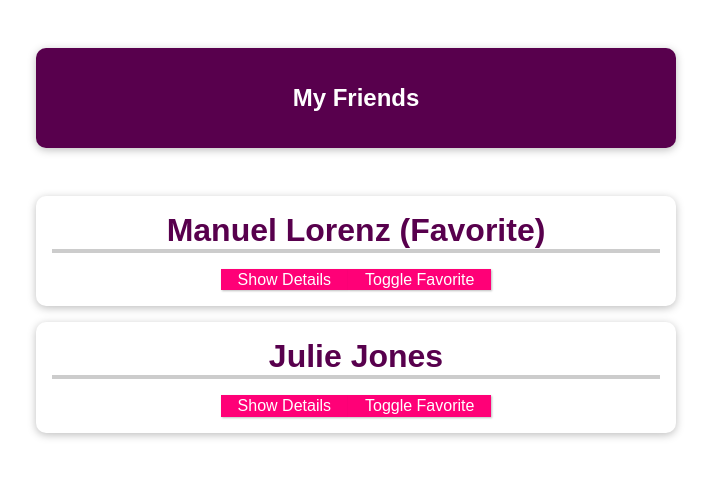
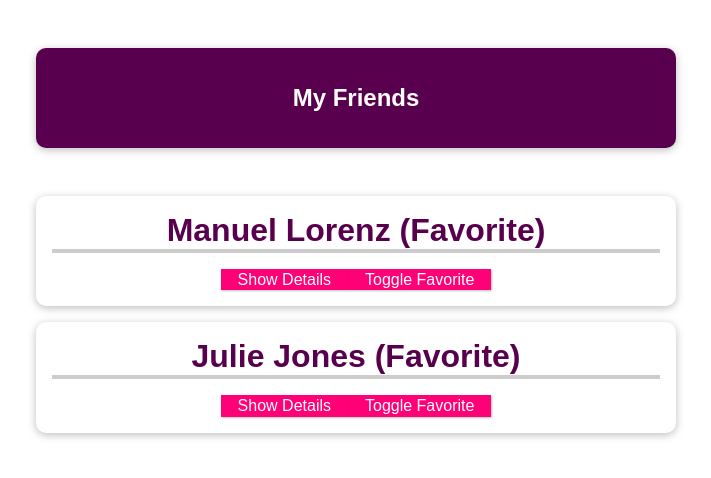
Before and after one commit to devR2001/vue-basics, a Vue app in the folder udemy-first-app/: page / in a window 1280 px wide. Shown: the top 478 px of the page, without its empty margins (284-995 px from the left). Built offline with nearby package versions, Linux system fonts and the light colour scheme.

Commit message:
Working with Dynamic Prop Values

```diff
--- a/udemy-first-app/src/App.vue
+++ b/udemy-first-app/src/App.vue
@@ -5,15 +5,12 @@
     </header>
     <ul>
       <friend-contact
-        name="Manuel Lorenz"
-        phone-number="1234 78992"
-        email-adress="manuel@localhost.com"
-        is-favorite="1"
-      ></friend-contact>
-      <friend-contact
-        name="Julie Jones"
-        phone-number="1234 78992"
-        email-adress="julie@localhost.com"
+        v-for="friend in friends"
+        :key="friend.id"
+        :name="friend.name"
+        :phone-number="friend.phone"
+        :email-adress="friend.email"
+        :is-favorite="true"
       ></friend-contact>
     </ul>
   </section>
--- a/udemy-first-app/src/components/FriendContact.vue
+++ b/udemy-first-app/src/components/FriendContact.vue
@@ -1,6 +1,6 @@
 <template>
   <li>
-    <h2>{{ name }} {{ friendIsFavorite === "1" ? "(Favorite)" : "" }}</h2>
+    <h2>{{ name }} {{ friendIsFavorite ? "(Favorite)" : "" }}</h2>
     <button @click="toggleDetails">
       {{ detailsAreVisible ? "Hide" : "Show" }} Details
     </button>
@@ -46,12 +46,6 @@
   data() {
     return {
       detailsAreVisible: false,
-      friend: {
-        id: "manuel",
-        name: "Manuel Lorenz",
-        phone: "0123 45678 90",
-        email: "manuel@localhost.com",
-      },
       friendIsFavorite: this.isFavorite,
     };
   },
@@ -60,11 +54,7 @@
       this.detailsAreVisible = !this.detailsAreVisible;
     },
     toggleFavorite() {
-      if (this.friendIsFavorite === "1") {
-        this.friendIsFavorite = "0";
-      } else {
-        this.friendIsFavorite = "1";
-      }
+      this.friendIsFavorite = !this.friendIsFavorite;
     },
   },
 };
```
